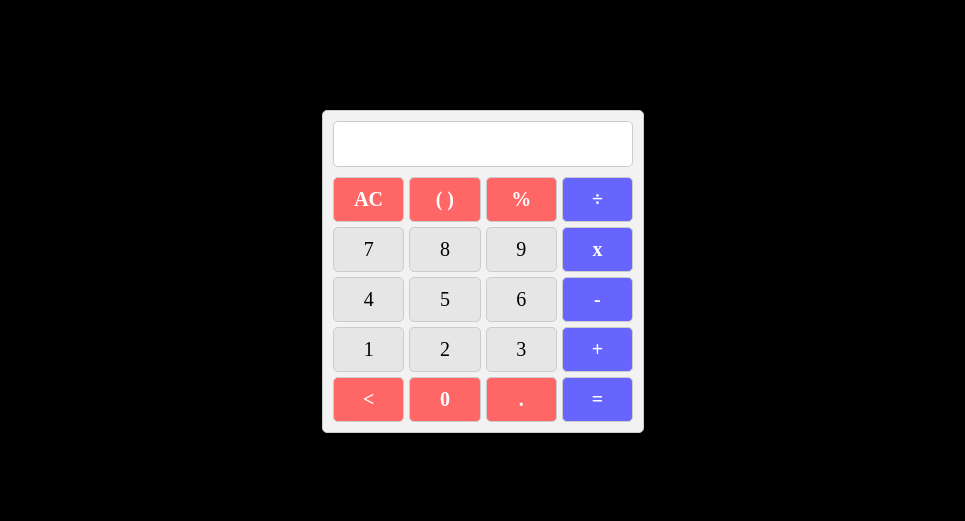
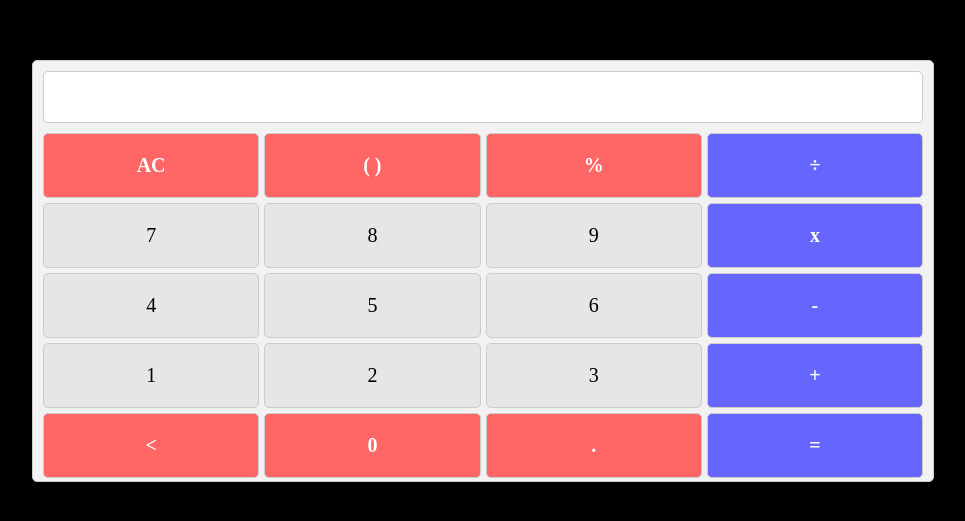
Before and after one commit to Lylekepkey/calulator.js, a plain HTML site: page index.html in a window 1280 px wide. Shown: the part 137-658 px from the top of the page, without its empty margins (157-1122 px from the left). Drawn offline with Linux system fonts and the light colour scheme.

Commit message:
upperdate

```diff
--- a/calc.css
+++ b/calc.css
@@ -15,7 +15,8 @@ body {
     border: 1px solid #ccc;
     border-radius: 5px;
     padding: 10px;
-    width: 300px;
+    width: 55rem;
+    height: 25rem;
   }
 
   /* Display section */
@@ -23,7 +24,7 @@ body {
     background-color: #fff;
     border: 1px solid #ccc;
     border-radius: 5px;
-    height:24px ;
+    height:30px ;
     padding: 10px;
     margin-bottom: 10px;
   }
@@ -35,7 +36,7 @@ body {
   }
 
   .input {
-    font-size: 20px;
+    font-size: 30px;
   }
 
   .output {
@@ -67,7 +68,7 @@ body {
 
   .custom-key span {
     font-size: 20px;
-    padding: 10px;
+    padding: 20px;
   }
 
   .action {
```
